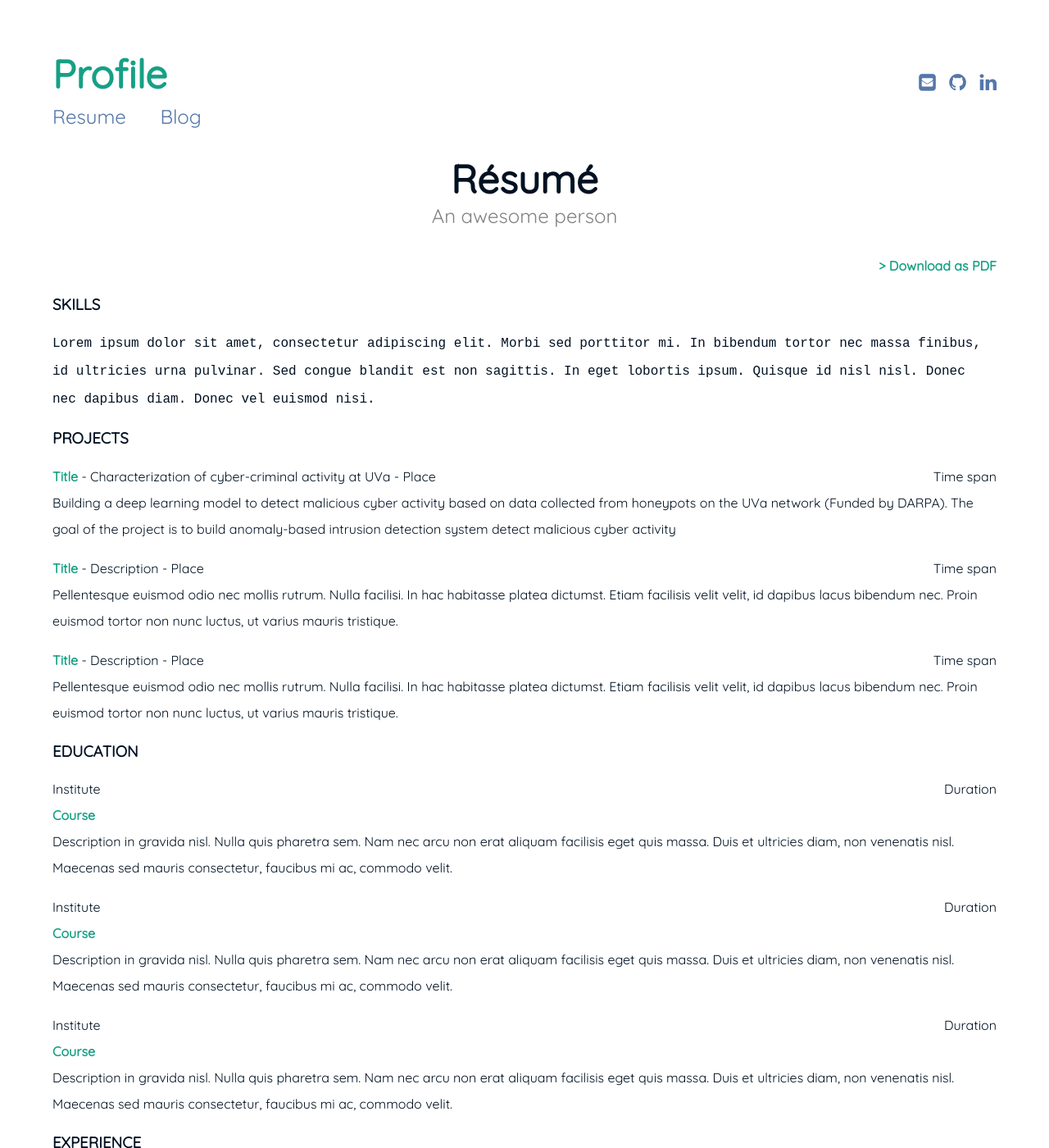
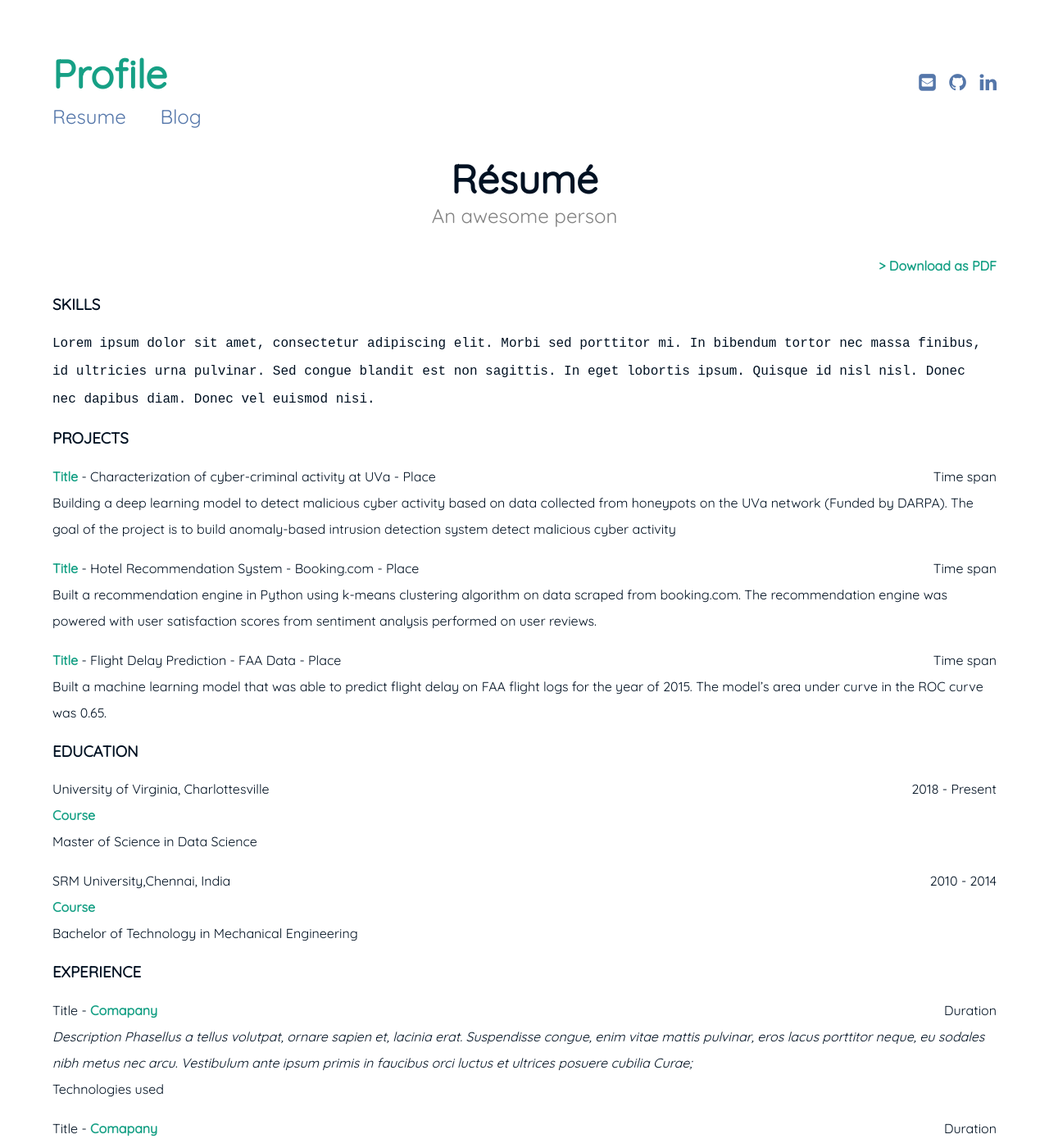
Before and after one commit to knhash/Pudhina, a Jekyll site: the page built from resume.md, in a window 1280 px wide and 1400 px high. Shown: the whole window at 82% size. Built offline with Jekyll 4.4.1, drawn with Linux system fonts in a browser that asks for light colours.

Commit message:
Update resume.md

```diff
--- a/resume.md
+++ b/resume.md
@@ -15,25 +15,23 @@ subtitle: An awesome person
 Building a deep learning model to detect malicious cyber activity based on data collected from honeypots on the UVa network (Funded by DARPA). The goal of the project is to build anomaly-based intrusion detection system detect malicious cyber activity
 
 
-**Title** - Description - Place <span style="float: right; ">Time span</span>
-Pellentesque euismod odio nec mollis rutrum. Nulla facilisi. In hac habitasse platea dictumst. Etiam facilisis velit velit, id dapibus lacus bibendum nec. Proin euismod tortor non nunc luctus, ut varius mauris tristique.
+**Title** - Hotel Recommendation System - Booking.com - Place <span style="float: right; ">Time span</span>
+Built a recommendation engine in Python using k-means clustering algorithm on data scraped from booking.com. The recommendation engine was powered with user satisfaction scores from sentiment analysis performed on user reviews.
 
-**Title** - Description - Place <span style="float: right; ">Time span</span>
-Pellentesque euismod odio nec mollis rutrum. Nulla facilisi. In hac habitasse platea dictumst. Etiam facilisis velit velit, id dapibus lacus bibendum nec. Proin euismod tortor non nunc luctus, ut varius mauris tristique.
+
+**Title** - Flight Delay Prediction - FAA Data - Place <span style="float: right; ">Time span</span>
+Built a machine learning model that was able to predict flight delay on FAA flight logs for the year of 2015. The model's area under curve in the ROC curve was 0.65.
+
 
 ### EDUCATION
 
-Institute <span style="float: right; ">Duration</span>
+University of Virginia, Charlottesville <span style="float: right; ">2018 - Present</span>
 **Course**
-Description in gravida nisl. Nulla quis pharetra sem. Nam nec arcu non erat aliquam facilisis eget quis massa. Duis et ultricies diam, non venenatis nisl. Maecenas sed mauris consectetur, faucibus mi ac, commodo velit.
+Master of Science in Data Science
 
-Institute <span style="float: right; ">Duration</span>
+SRM University,Chennai, India <span style="float: right; ">2010 - 2014</span>
 **Course**
-Description in gravida nisl. Nulla quis pharetra sem. Nam nec arcu non erat aliquam facilisis eget quis massa. Duis et ultricies diam, non venenatis nisl. Maecenas sed mauris consectetur, faucibus mi ac, commodo velit.
-
-Institute <span style="float: right; ">Duration</span>
-**Course**
-Description in gravida nisl. Nulla quis pharetra sem. Nam nec arcu non erat aliquam facilisis eget quis massa. Duis et ultricies diam, non venenatis nisl. Maecenas sed mauris consectetur, faucibus mi ac, commodo velit.
+Bachelor of Technology in Mechanical Engineering
 
 ### EXPERIENCE
 
```
